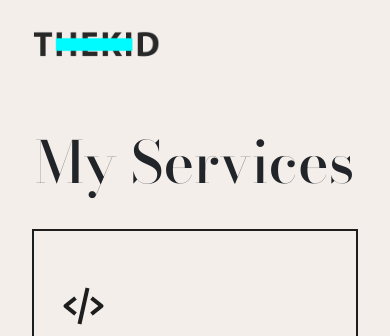
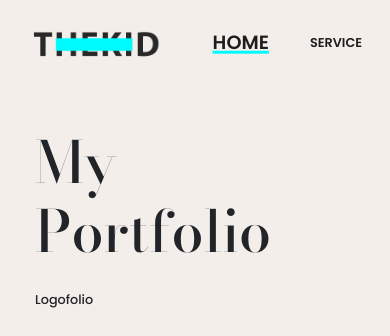
Before and after one commit to HBKtheKid/Personal-Portfolio-Website, a plain HTML site: page index.html in a window 390 px wide. Shown: the top 336 px of the page. Drawn offline with nearby package versions, Linux system fonts and the light colour scheme.

Commit message:
changes made to main

```diff
--- a/css/style.css
+++ b/css/style.css
@@ -17,7 +17,7 @@ html {
 body {
   background-color: #f3eeea;
   cursor: none;
-  height: 100%;
+
   width: 100%;
 }
 
--- a/index.html
+++ b/index.html
@@ -47,7 +47,7 @@
             style="color: #1d1d1d"
           ></i>
 
-          <nav class="d-none d-lg-flex justify-content-end m-0">
+          <nav class="d-flex justify-content-end m-0">
             <a href="#home" class="my-nav-link active">HOME</a>
             <a href="#service" class="my-nav-link">SERVICE</a>
             <a href="#resume" class="my-nav-link">RESUME</a>
@@ -97,7 +97,7 @@
       </div>
     </section>
     <!-- services section -->
-    <section class="services active" id="service">
+    <section class="services" id="service">
       <h2 class="heading">My Services</h2>
       <div class="container p-0">
         <div class="services-container row col">
@@ -196,8 +196,7 @@
               <button class="resume-button active">Experience</button>
               <button class="resume-button">Education</button>
               <button class="resume-button">Skills</button>
-              <!-- About me button -->
-              <!-- <button class="resume-button">About Me</button> -->
+              <button class="resume-button">About Me</button>
             </div>
           </div>
           <div class="col-12 col-lg-8">
@@ -422,7 +421,7 @@
                 </div>
               </div>
               <!-- About me section not completed...Please Complete -->
-              <!-- <div class="resume-detail about-me">
+              <div class="resume-detail about-me">
                 <h2 class="heading">About Me</h2>
                 <p class="desc"></p>
                 <div class="resume-list">
@@ -430,7 +429,7 @@
                     <p>Name: Stephen Ariyo</p>
                   </div>
                 </div>
-              </div> -->
+              </div>
             </div>
           </div>
         </div>
@@ -664,7 +663,7 @@
     </section>
 
     <!-- portfolio section -->
-    <section class="portfolio" id="portfolio">
+    <section class="portfolio active" id="portfolio">
       <h2 class="heading">My Portfolio</h2>
       <div class="portfolio-container container"></div>
       <h3>Logofolio</h3>
```
Also changed, not shown: 1 other file.
